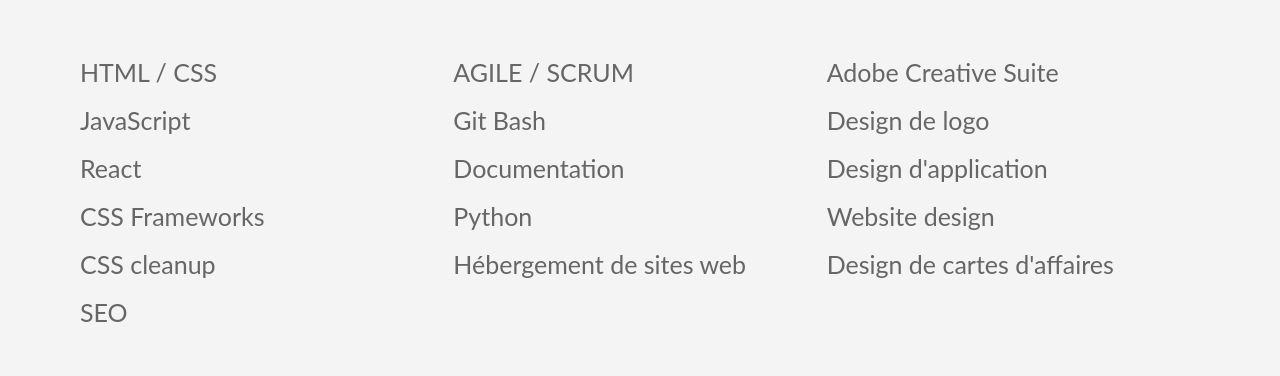
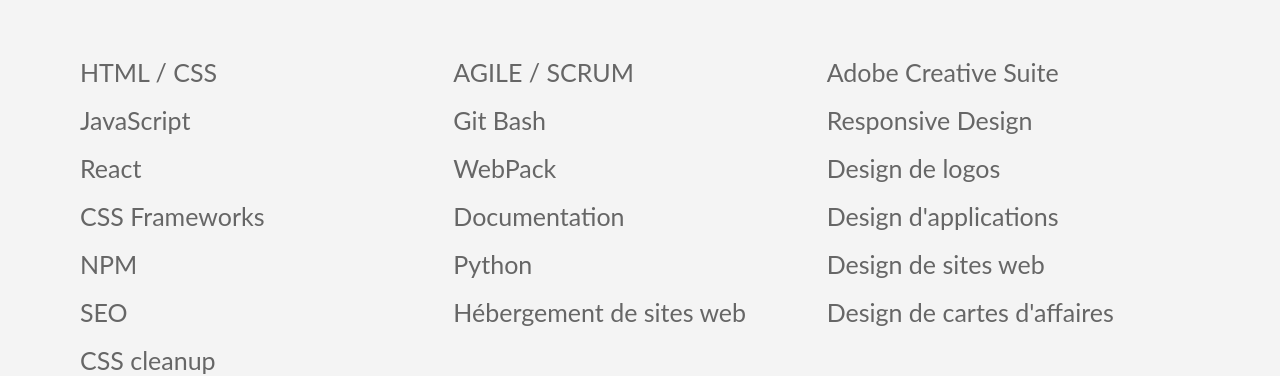
Before and after one commit to MatBoulianne/myportfolio, a plain HTML site: page index.html in a window 1280 px wide. Shown: the part 3367-3743 px from the top of the page. Drawn offline with Linux system fonts and the light colour scheme.

Commit message:
competences maj

```diff
--- a/index.html
+++ b/index.html
@@ -147,13 +147,15 @@
 				<li>JavaScript</li>
 				<li>React</li>
 				<li>CSS Frameworks</li>
+				<li>NPM</li>
+				<li>SEO</li>
 				<li>CSS cleanup</li>
-				<li>SEO</li>
 			</ul>
 
 			<ul>
 				<li>AGILE / SCRUM</li>
 				<li>Git Bash</li>
+				<li>WebPack</li>
 				<li>Documentation</li>
 				<li>Python</li>
 				<li>Hébergement de sites web</li>
@@ -161,9 +163,10 @@
 
 			<ul>
 				<li>Adobe Creative Suite</li>
-				<li>Design de logo</li>
-				<li>Design d'application</li>
-				<li>Website design</li>
+				<li>Responsive Design</li>
+				<li>Design de logos</li>
+				<li>Design d'applications</li>
+				<li>Design de sites web</li>
 				<li>Design de cartes d'affaires</li>
 			</ul>
 		</div>
```
